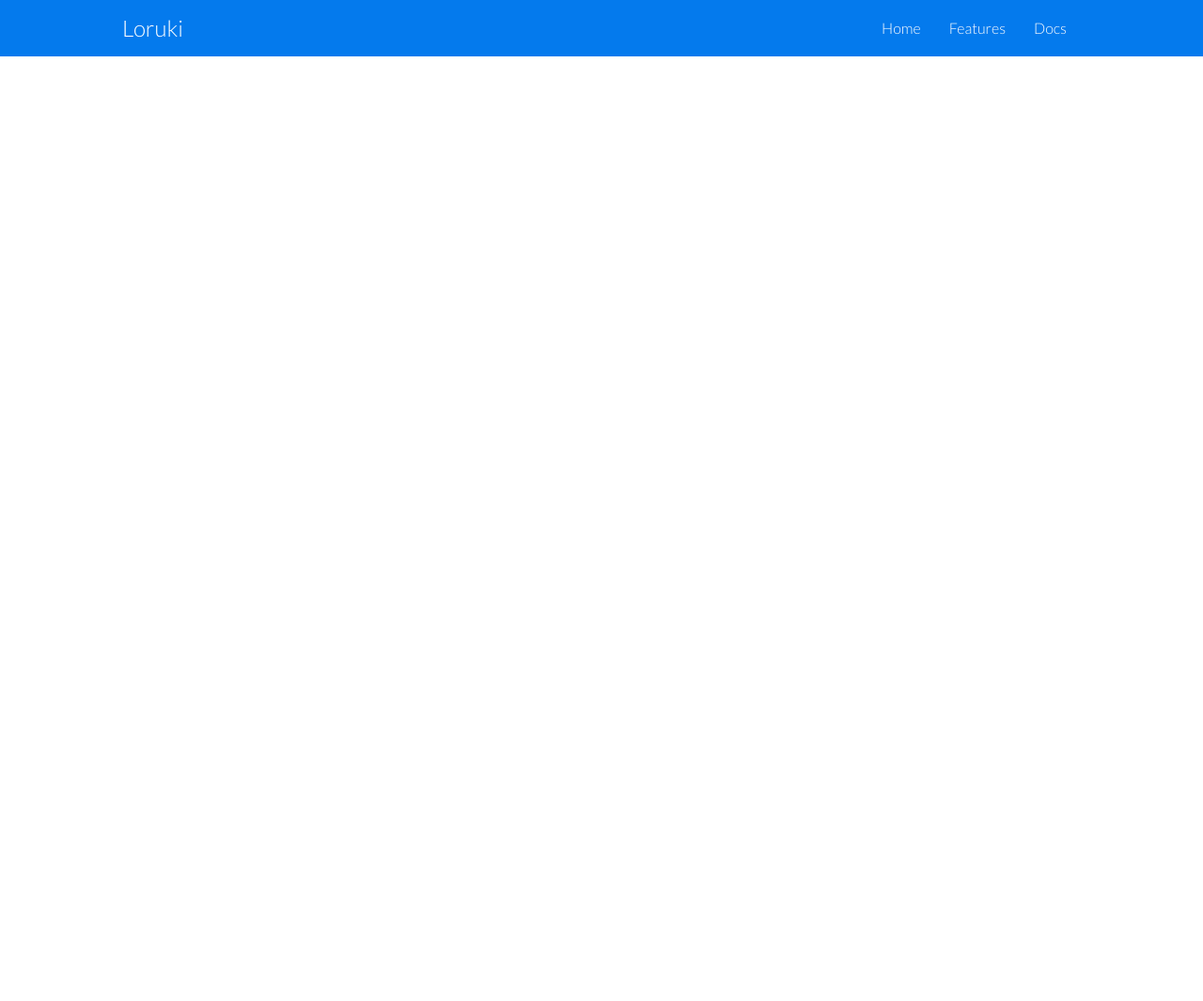
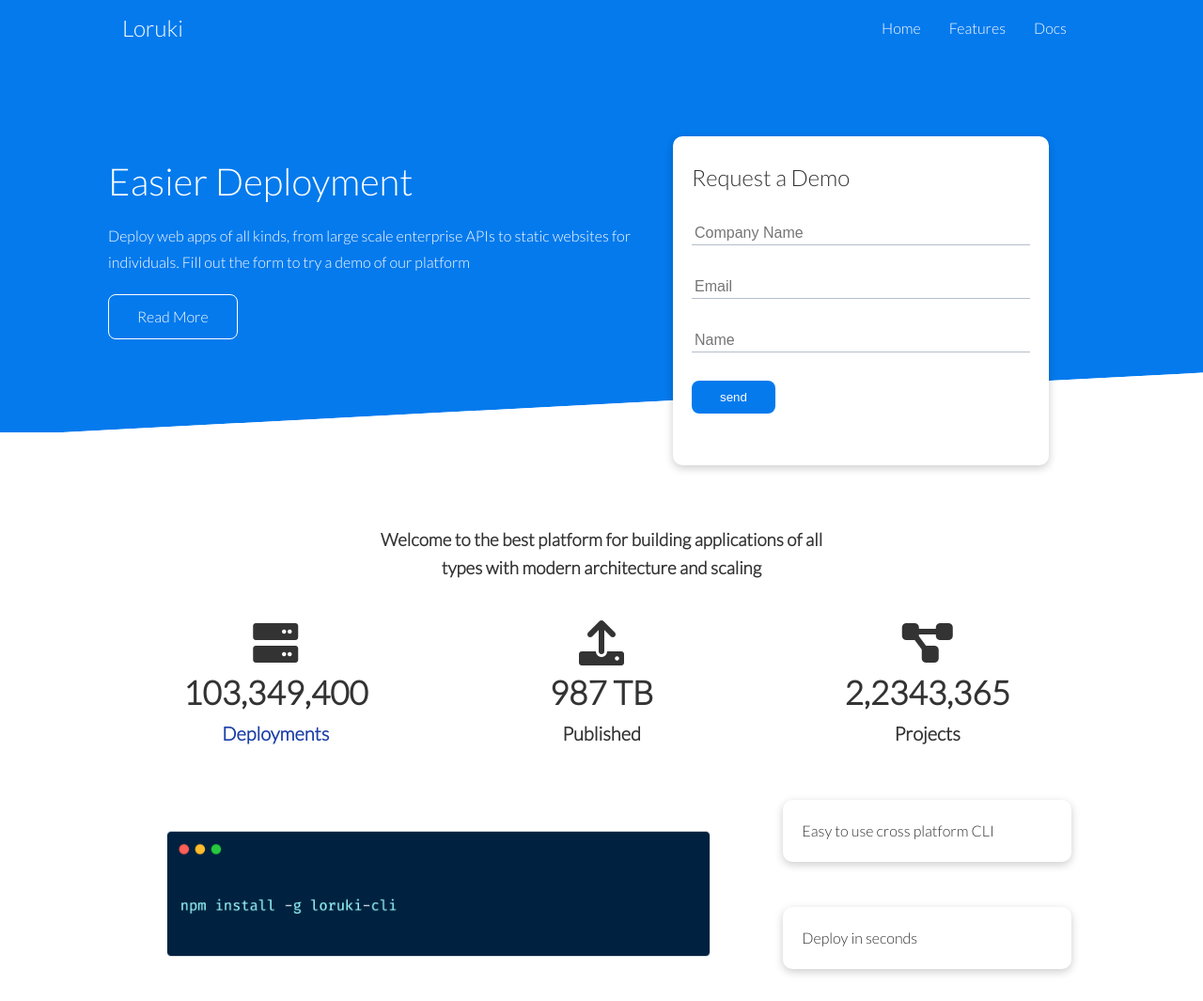
Before and after one commit to SinaBoby/reponsive-design, a plain HTML site: page index.html in a window 1280 px wide. Shown: the whole page at 94% size. Before the commit the page ends 800 px from the top, so only its background shows below. Drawn offline with Linux system fonts and the light colour scheme.

Commit message:
2 sections+Utilities completed

```diff
--- /dev/null
+++ b/css/utilities.css
@@ -0,0 +1,176 @@
+.container {
+  max-width:1100px;
+  overflow:auto;
+  margin: 0 auto;
+  padding: 0 40px;
+}
+.card {
+  background-color: #fff;
+  border-radius: 10px;
+  box-shadow: 0 3px 10px rgba(0,0,0,0.2);
+  padding: 20px;
+  margin:10px;
+  color: #333;
+}
+.flex {
+  display: flex;
+  justify-content: center;
+  align-items: center;
+  height: 100%;
+}
+
+
+.grid {
+  display: grid;
+  grid-template-columns: repeat(2, 1fr);
+  gap:20px;
+  justify-content: center;
+  align-items: center;
+  height: 100%;
+}
+.grid3 {
+  display: grid;
+  grid-template-columns: repeat(3, 1fr);
+  margin:30px 0 ;
+  padding: 10px 0;;
+}
+.btn {
+  display: inline-block;
+  background-color: grey;
+  border: none;
+  padding:10px 30px;
+ color: #fff;
+  background-color: var(--primary-color);
+  border-radius: 8px;
+  cursor: pointer;
+}
+.btn-outline {
+  background-color: transparent;
+  border: 1px #fff solid;
+}
+.btn:hover {
+  transform: scale(0.98);
+}
+/*text-sizes*/
+.lead {
+  font-size: 20px;
+}
+.sm {
+  font-size: 1rem;
+}
+.md {
+  font-size:2rem;
+}
+.lg {
+  font-size: 3rem;
+}
+.xl {
+  font-size: 4rem;
+}
+.text-center {
+  text-align: center;
+}
+/*margins*/
+
+my-1 {
+  margin:1rem 0;
+}
+my-2 {
+  margin:1.5rem 0;
+}
+my-3 {
+  margin:2rem 0;
+}
+my-4 {
+  margin:3rem 0;
+}
+my-5 {
+  margin:4rem 0;
+}
+m-1 {
+  margin:1rem;
+}
+m-2 {
+  margin:1.5rem;
+}
+m-3 {
+  margin:2rem;
+}
+m-4 {
+  margin:3rem;
+}
+m-5 {
+  margin:4rem;
+}
+/*paddings*/
+py-1 {
+  padding: 1rem 0;
+}
+py-2 {
+  padding: 1.5rem 0;
+}
+py-3 {
+  padding: 2rem 0;
+}
+py-4 {
+  padding: 3rem 0;
+}
+py-5 {
+  padding: 4rem 0;
+}
+p-1 {
+  padding: 1rem;
+}
+p-2 {
+  padding: 1.5rem;
+}
+p-3 {
+  padding: 2rem ;
+}
+p-4 {
+  padding: 3rem;
+}
+p-5 {
+  padding: 4rem;
+}
+/*backgrounds & colored buttons*/
+.bg-primary,
+.btn-primary {
+  background-color: var(--primary-color);
+  color: #fff;
+}
+.bg-secondary,
+.btn-secondary {
+  background-color: var(--secondary-color);
+}
+.bg-dark,
+.btn-dark {
+  background-color: var(--dark-color);
+  color:#fff
+}
+.bg-light,
+.btn-light {
+  background-color: var(--light-color);
+  color: #333;
+}
+.bg-primary a,
+.btn-primary a,
+.bg-secondary a,
+.btn-secondary a,
+.bg-dark a,
+.btn-dark a {
+  color:#fff
+}
+/*text colors*/
+.text-primary {
+  color: var(--primary-color);
+}
+.text-secondary {
+  color: var(--secondary-color);
+}
+.text-dark {
+  color:var(--dark-color);
+}
+.text-light {
+  color:var(--light-color);
+}
--- a/index.html
+++ b/index.html
@@ -17,6 +17,7 @@
 
       </style>
 <link href="https://fonts.googleapis.com/css2?family=Lato:wght@300&display=swap" rel="stylesheet">
+<link rel="stylesheet" href="css/utilities.css">
   </head>
   <body>
     <nav class="navbar">
@@ -25,13 +26,71 @@
        <nav>
          <ul>
            <li><a href="index.html">Home</a></li>
-          <li><a href="features.html">Features</a></li>
+           <li><a href="features.html">Features</a></li>
            <li><a href="docs.html">Docs</a></li>
          </ul>
        </nav>
       </div>
     </nav>
-    <main></main>
+    <main>
+      <section class="showcase">
+        <div class="container grid">
+          <div class="showcase-text">
+            <h1>Easier Deployment</h1>
+            <p>Deploy web apps of all kinds, from large scale enterprise APIs to static websites for individuals. Fill out the form to try a demo of our platform</p>
+            <a href="features.html" class="btn btn-outline">Read More</a>
+          </div>
+          <div class="showcase-form card">
+            <h2>Request a Demo</h2>
+            <form>
+              <div class="form-control">
+                <input type="text" name="company" placeholder="Company Name" required>
+              </div>
+              <div class="form-control">
+                <input type="email" name="email" placeholder="Email" required>
+              </div>
+              <div class="form-control">
+                <input type="text" name="name" placeholder="Name" required>
+              </div>
+              <input type="submit" value="send" class="btn btn-primary">
+            </form>
+          </div>
+        </div>
+      </section>
+      <section class="stats">
+        <div class="container">
+          <h3 class="stats-heading text-center my-5">Welcome to the best platform for building applications of all types with modern architecture and scaling</h3>
+          <div class="grid grid3 text-center my-4 py-4">
+            <div>
+              <i class="fas fa-server fa-3x"></i>
+              <h3>103,349,400</h3>
+              <p class="text-secondary">Deployments</p>
+            </div>
+            <div>
+              <i class="fas fa-upload fa-3x"></i>
+              <h3>987 TB</h3>
+              <p class="primary-texr">Published</p>
+            </div>
+            <div>
+              <i class="fas fa-project-diagram fa-3x"></i>
+              <h3>2,2343,365</h3>
+              <p class="primary-text">Projects</p>
+            </div>
+          </div>
+        </div>
+      </section>
+
+      <section class="cli">
+        <div class="container grid">
+         <img src="images/cli.png" alt="CLI">
+         <div class="card">Easy to use cross platform CLI</div>
+         <div class="card">Deploy in seconds</div>
+        </div>
+      </section>
+      <section class="cloud">
+
+      </section>
+    </main>
     <footer></footer>
   </body>
 </html>
--- a/style.css
+++ b/style.css
@@ -1,5 +1,12 @@
 @import url('https://fonts.googleapis.com/css2?family=Lato:wght@300&display=swap');
-
+:root {
+  --primary-color:#047aed;
+  --secondary-color:#1c3fa8;
+  --dark-color:#002240;
+  --light-color:#f4f4f4;
+  --success-color:#5cb85c;
+  --error-color:#d9534f;
+}
 * {
   box-sizing: border-box;
   padding: 0;
@@ -25,9 +32,10 @@ h1,h2 {
 img {
   width:100%;
 }
+/*-- navbar */
 
 .navbar {
-  background-color: #047aed;
+  background-color: var(--primary-color);
   color: #fff;
   height: 60px;
 }
@@ -48,15 +56,89 @@ img {
 .navbar .flex {
   justify-content: space-between;
 }
-.container {
-  max-width:1100px;
-  overflow:auto;
-  margin: 0 auto;
-  padding: 0 40px;
+/*showcase */
+.showcase {
+  color: #fff;
+  background-color: var(--primary-color);
+  height:400px;
+  position: relative;
 }
-.flex {
-  display: flex;
-  justify-content: center;
-  align-items: center;
-  height: 100%;
+
+.showcase h1 {
+  font-size: 40px;
+  margin:10px 0;
+
 }
+.showcase p {
+  line-height: 1.75rem;
+  margin:20px 0;
+}
+.showcase .grid {
+  overflow:visible;
+  grid-template-columns: 55% 45%;
+  gap: 30px;
+
+}
+.showcase-form {
+  position: relative;
+  top:60px;
+  height:350px;
+  width: 400px;
+  padding:40px;
+z-index: 100;
+}
+.showcase-form .form-control {
+  margin:30px 0;
+}
+.showcase-form input[type="text"],
+.showcase-form input[type="email"] {
+  padding: 3px;
+  border:0;
+  border-bottom: 1px solid #b4becb;
+  width: 100%;
+  font-size: 16px;
+
+}
+.showcase-form input {
+  outline: none;
+}
+.showcase::before,
+.showcase::after {
+  content: '';
+  height: 100px;
+  position:absolute;
+  background-color:#fff;
+  bottom:-70px;
+  right:0;
+  left:0px;
+  transform:skewY(-3deg);
+  -webkit-transform:skewY(-3deg);
+  -moz-transform:skewY(-3deg);
+  -ms-transform:skewY(-3deg);
+}
+/*stats*/
+
+.stats {
+  margin-top:100px;
+}
+.stats-heading {
+  max-width:500px;
+  margin: auto;
+}
+.stats .grid3 h3 {
+  font-size:35px;
+}
+.stats .grid3 p {
+  font-size:20px;
+  font-weight:bold;
+}
+/*cli*/
+.cli .grid {
+  grid-template-columns: repeat(3,1fr);
+  grid-template-rows:repeat(2,1fr);
+}
+.cli .grid > *:first-child {
+  grid-column: 1/3;
+  grid-row: 1/span2;
+}
+/*cloud*/
```
